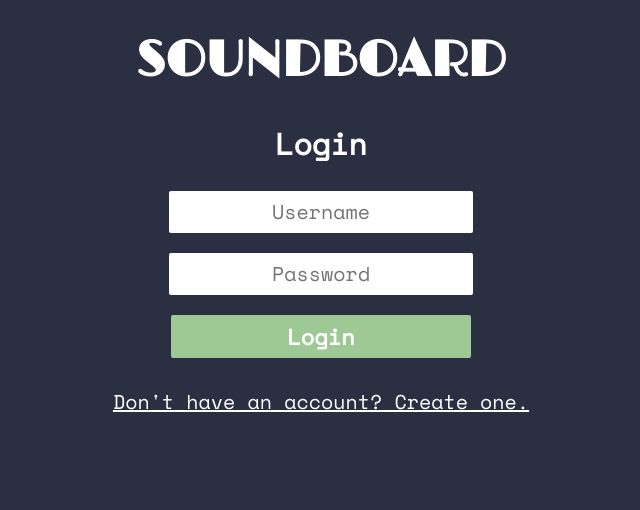
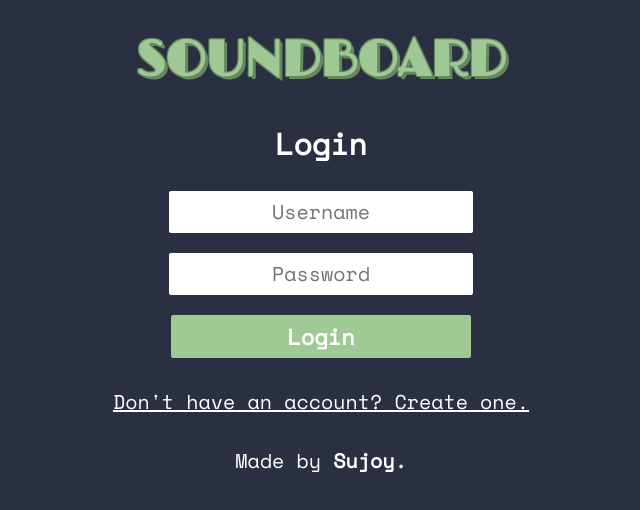
Before and after one commit to sujoy-kr/soundboard, a Next.js app in the folder frontend/: page /login in a window 1280 px wide. Shown: the top 510 px of the page, without its empty margins (319-959 px from the left). Built offline with nearby package versions, Linux system fonts and the light colour scheme.

Commit message:
design tweaks

```diff
--- /dev/null
+++ b/frontend/components/Footer/Footer.js
@@ -0,0 +1,11 @@
+import styles from './Footer.module.css'
+
+const Footer = () => {
+    return (
+        <footer className={styles.footer}>
+            Made by <b>Sujoy.</b>
+        </footer>
+    )
+}
+
+export default Footer
--- /dev/null
+++ b/frontend/components/Footer/Footer.module.css
@@ -0,0 +1,3 @@
+.footer {
+    padding: 30px 0 40px;
+}
--- a/frontend/components/Header/Header.module.css
+++ b/frontend/components/Header/Header.module.css
@@ -1,6 +1,14 @@
 #siteTitle {
     margin: 0;
-    padding: 30px 0;
+    margin-bottom: 30px;
+    color: #9EC894;
+    text-shadow:
+        3px 3px 0 #66885F,
+        -1px -1px 0 #66885F,
+        1px -1px 0 #66885F,
+        -1px 1px 0 #66885F,
+        1px 1px 0 #66885F;
+    padding: 30px 0 0;
     cursor: pointer;
     display: inline-block;
     font-size: 2.5rem;
--- a/frontend/components/Layout/Layout.js
+++ b/frontend/components/Layout/Layout.js
@@ -1,5 +1,6 @@
 import React from 'react'
 import Header from '../Header/Header'
+import Footer from '../Footer/Footer'
 import Head from 'next/head'
 
 const Layout = ({ children }) => {
@@ -10,6 +11,7 @@ const Layout = ({ children }) => {
             </Head>
             <Header />
             {children}
+            <Footer />
         </>
     )
 }
--- a/frontend/components/LogOutBtn/LogOutBtn.module.css
+++ b/frontend/components/LogOutBtn/LogOutBtn.module.css
@@ -13,4 +13,9 @@
     border-radius: 2px;
     background-color: #c84446;
     margin-top: 20px;
+    transition: 0.2s ease;
 }
+
+.LogOutBtn:hover {
+    filter: drop-shadow(5px 5px 0px #fff);
+}
--- a/frontend/components/shared/Button/Button.module.css
+++ b/frontend/components/shared/Button/Button.module.css
@@ -11,4 +11,9 @@
     cursor: pointer;
     font-weight: bold;
     border-radius: 2px;
+    transition: 0.2s ease;
 }
+
+.button:hover {
+    filter: drop-shadow(5px 5px 0px #fff);
+}
--- a/frontend/pages/index.js
+++ b/frontend/pages/index.js
@@ -28,9 +28,10 @@ export default function Home({}) {
         <>
             {user && <p>Welcome, {user}.</p>}
             <p>
-                You can add up to 10 sounds. You can play them by pressing 0 - 9
-                keys on your keyboard.
+                You can add up to 10 sounds and play them by pressing 0 - 9 on
+                your keyboard.
             </p>
+            <br />
             {sounds.length <= 9 && <AddSound />}
             <LogOutBtn />
             {sounds && <MySounds sounds={sounds} />}
```
Also changed, not shown: frontend/components/Sound/Sound.module.css (+10 -0 lines).
